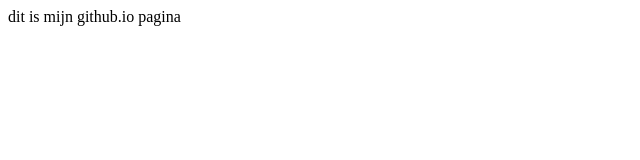
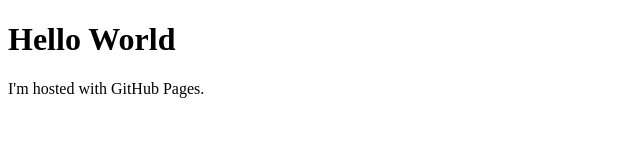
Before and after one commit to ThomasDeboel/ThomasDeboel.github.io, a plain HTML site: page index.html in a window 1280 px wide. Shown: the whole page, without its empty margins (0-640 px from the left). Drawn offline with Linux system fonts and the light colour scheme.

Commit message:
Update index.html

```diff
--- a/index.html
+++ b/index.html
@@ -1 +1,7 @@
-<p>dit is mijn github.io pagina</p>
+<!DOCTYPE html>
+<html>
+<body>
+<h1>Hello World</h1>
+<p>I'm hosted with GitHub Pages.</p>
+</body>
+</html>
```
